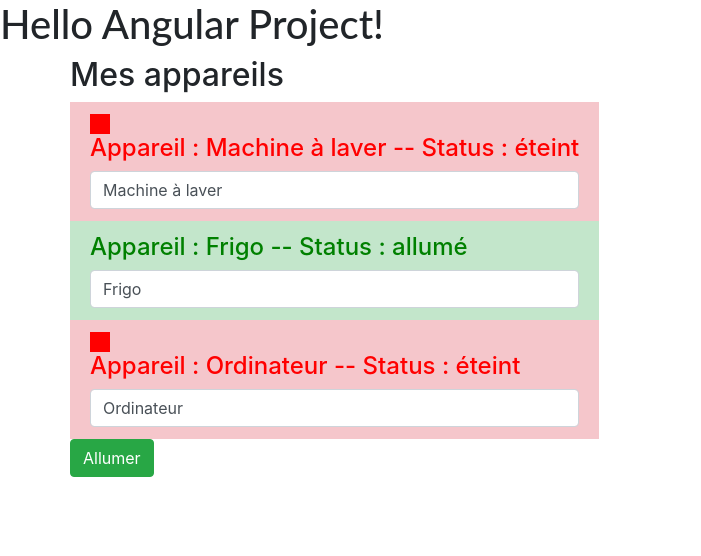
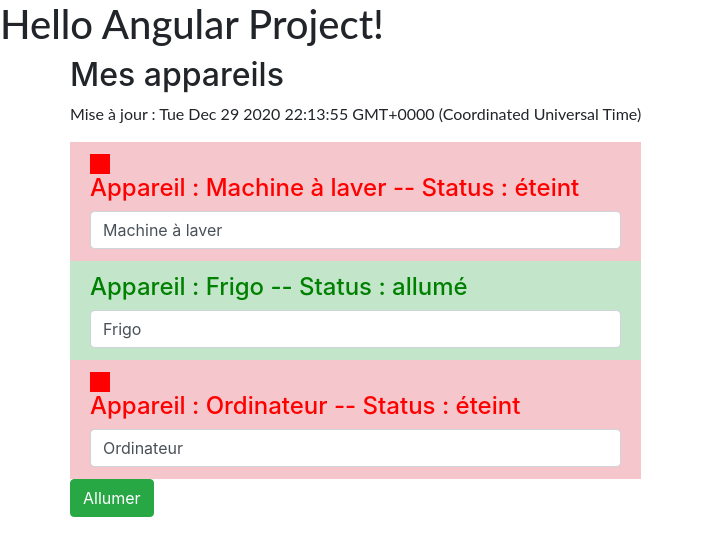
Before and after one commit to KAISCHIHAOUI/angular-tuto-one, an Angular app: page / in a window 1280 px wide. Shown: the top 556 px of the page, without its empty margins (0-701 px from the left). Built offline with nearby package versions, Linux system fonts and the light colour scheme.

Commit message:
2 files modified

```diff
--- a/src/app/app.component.html
+++ b/src/app/app.component.html
@@ -4,6 +4,10 @@
 	<div class="row">
 		<div class="col-xs-12">
 			<h2>Mes appareils</h2>
+
+			<p>Mise à jour : {{ lastUpdate }}</p>
+
+
 			<ul class="list-group">
 				<app-appareil *ngFor="let appareil of appareils" [appareilName]="appareil.name"
 					[appareilStatus]="appareil.status">
--- a/src/app/app.component.ts
+++ b/src/app/app.component.ts
@@ -9,6 +9,7 @@
   name = "Angular Project";
 
   isAuth = false;
+  lastUpdate = new Date();
 
   appareils = [
     { name: "Machine à laver", status: "éteint" },
```
